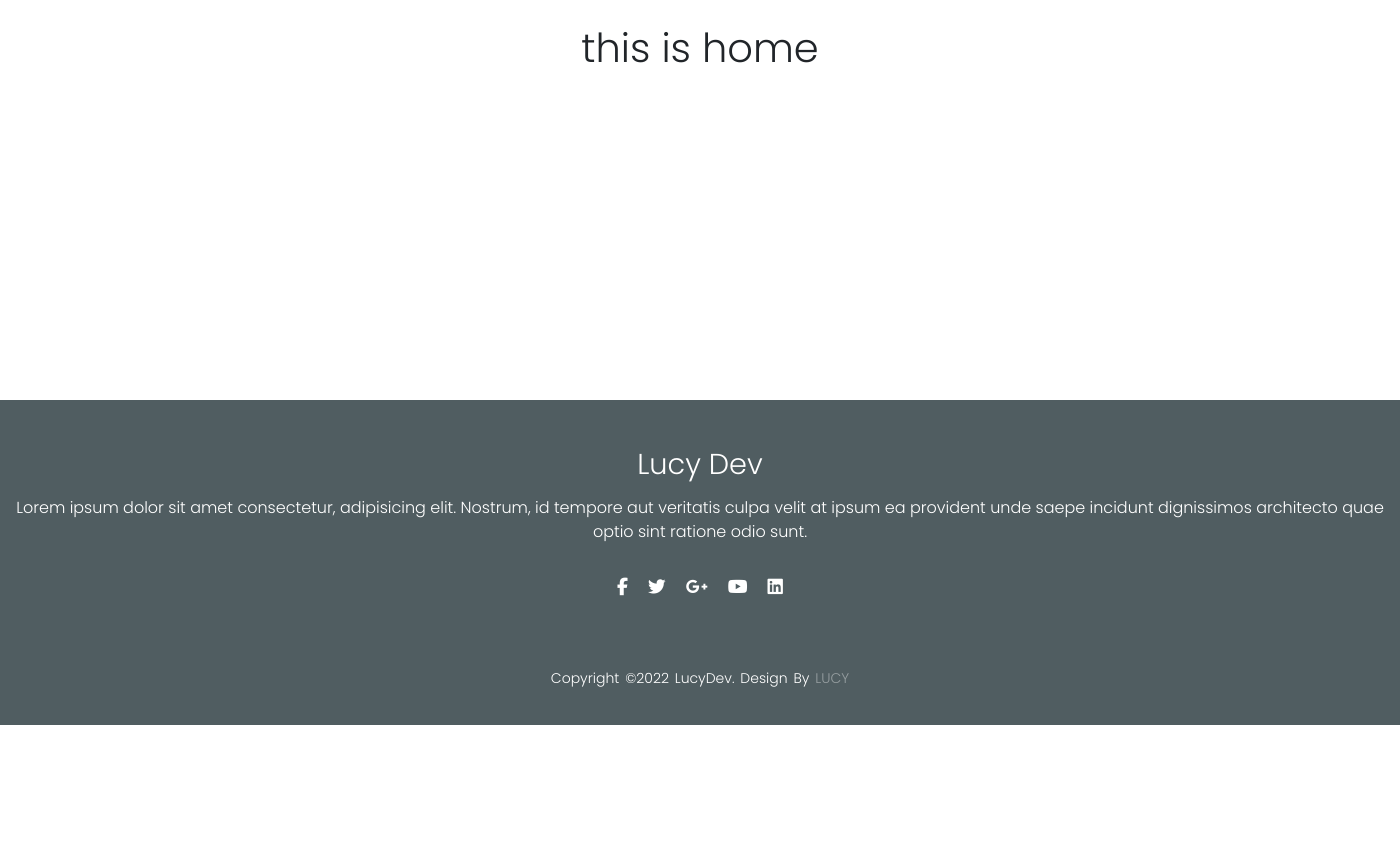
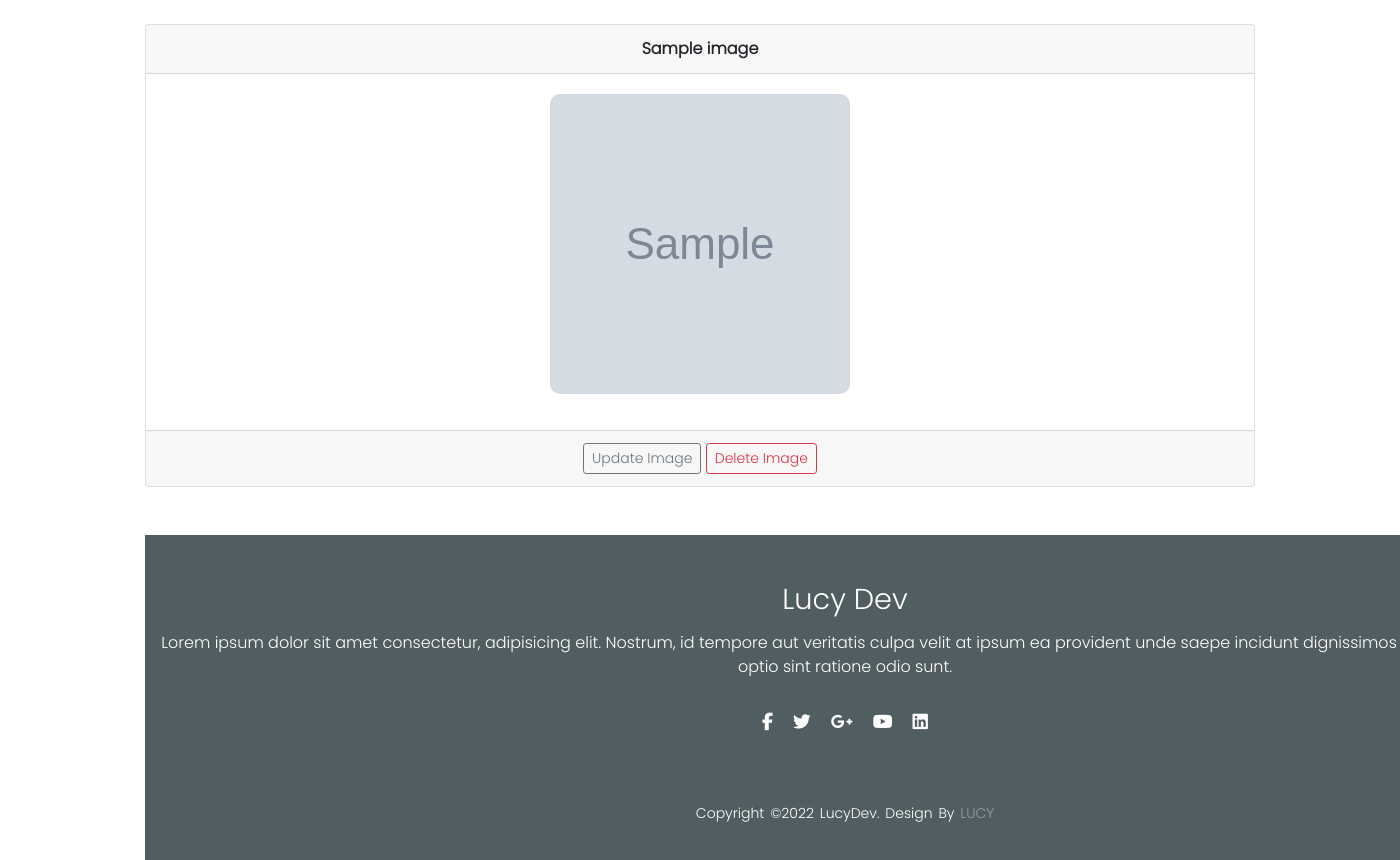
Before and after one commit to lcmongwe/portfolio, a Django app: page / in a window 1400 px wide; the page is wider, and only the part inside the window is pictured. Shown: the part 75-935 px from the top of that part. Before the commit the page ends 800 px from the top of that part, so only its background shows below. Run offline with Django 4.2, Linux system fonts and the light colour scheme; tables that the repository leaves empty hold one stand-in row (values such as "Sample post"); grey boxes marked "Sample" are stand-in pictures; some libraries are stand-ins or nearby versions.

Commit message:
displayed images on home page

```diff
--- a/portapp/static/css/portapp.css
+++ b/portapp/static/css/portapp.css
@@ -7,6 +7,17 @@
     font-family: 'Poppins', sans-serif;
 }
 
+/* HOME.HTML */
+.images ul li img{
+    height: 300px;
+    width: 300px;
+    border-radius: 10px;
+}
+
+.images ul li{
+    list-style: none;
+}
+/* HOME.HTML ENDS */
 
  /* NAVBAR */
 nav{
@@ -65,10 +76,10 @@ nav ul li .active{
 
 /* FOOTER */
 footer{
-    position: absolute;
+    /* position: absolute;
     bottom:0;
     left:0;
-    right:0;
+    right:0; */
 
     background:#505d61;
     height: auto;
--- a/portapp/templates/home.html
+++ b/portapp/templates/home.html
@@ -1,6 +1,30 @@
-{% extends 'base.html' %}
-{% block content%}
+{% extends 'base.html' %} {% block content%}
 <center>
-<h1>this is home</h1>
+  {% for image in image_list %}
+  <div class="card">
+    <div class="card-header">
+      <strong> {{image.name}}</strong>
+    </div>
+    <div class="card-body images">
+      <ul>
+        <li>
+          <img
+            src="{{image.image_path.url}}"
+            class="img-responsive"
+            alt="Image"
+            id="images"
+          />
+        </li>
+      </ul>
+    </div>
+    <div class="card-footer text-muted">
+      <a href="" class="btn btn-outline-secondary btn-sm">Update Image</a>
+
+      <a href="" class="btn btn-outline-danger btn-sm">Delete Image</a>
+    </div>
+  </div>
+  <br />
+  <br />
+  {%endfor%}
 </center>
 {%endblock%}
--- a/portapp/urls.py
+++ b/portapp/urls.py
@@ -1,6 +1,8 @@
-from django.urls import path
+from django.urls import path,re_path
+from django.conf import settings
+from django.conf.urls.static import static
 from . import views
 
 urlpatterns = [
 path('', views.home, name="home"),
-]
+]+ static(settings.MEDIA_URL, document_root = settings.MEDIA_ROOT)
--- a/portapp/views.py
+++ b/portapp/views.py
@@ -7,5 +7,5 @@ from .models import Image,Location,Category
 # Create your views here.
 
 def home(request):
-    # event_list=Event.objects.all().order_by('-name')
-    return render(request, 'home.html',{})
+    image_list=Image.objects.all().order_by('name')
+    return render(request, 'home.html',{'image_list':image_list})
```
Also changed, not shown: portapp/admin.py (+4 -4 lines).
